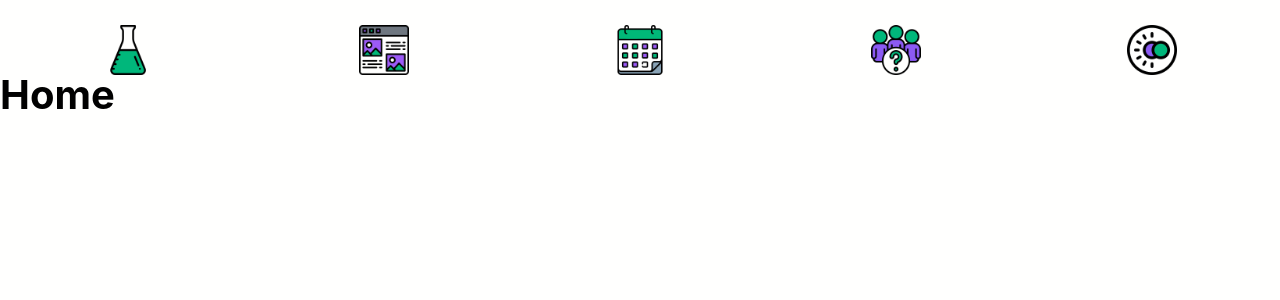
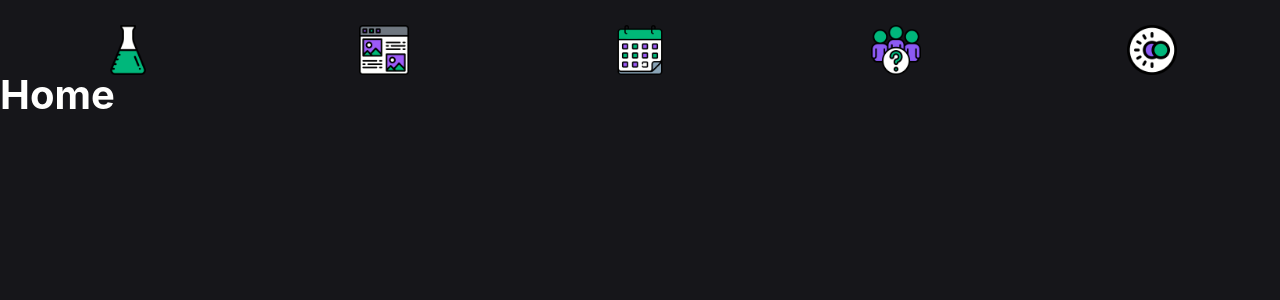
Before and after one commit to MiniCodeLab/minicodelab, a Next.js app: page / in a window 1280 px wide. Shown: the top 300 px of the page. Built offline with nearby package versions, Linux system fonts and the light colour scheme.

Commit message:
FIX colormode globals.css

```diff
--- a/styles/globals.css
+++ b/styles/globals.css
@@ -116,6 +116,17 @@ input {
 
 /* THEMES */
 body,
+body[data-theme="dark"] {
+  --color-bg: #16161a;
+  --color-card-bg: #242629;
+  --color-title: #fffffe;
+  --color-paragraph: #94a1b2;
+  --color-stroke: #010101;
+  --color-purple: #7f5af0;
+  --color-green: #2cb67d;
+  --color-bg-toggle: #2cb67d;
+}
+
 body[data-theme="light"] {
   --color-bg: #fffffe;
   --color-card-bg: #94a1b2;
@@ -125,17 +136,6 @@ body[data-theme="light"] {
   --color-purple: #7f5af0;
   --color-green: #2cb67d;
   --color-bg-toggle: #7f5af0;
-}
-
-body[data-theme="dark"] {
-  --color-bg: #16161a;
-  --color-card-bg: #242629;
-  --color-title: #fffffe;
-  --color-paragraph: #94a1b2;
-  --color-stroke: #010101;
-  --color-purple: #7f5af0;
-  --color-green: #2cb67d;
-  --color-bg-toggle: #2cb67d;
 }
 
 /* GLOBAL STYLES */
```
